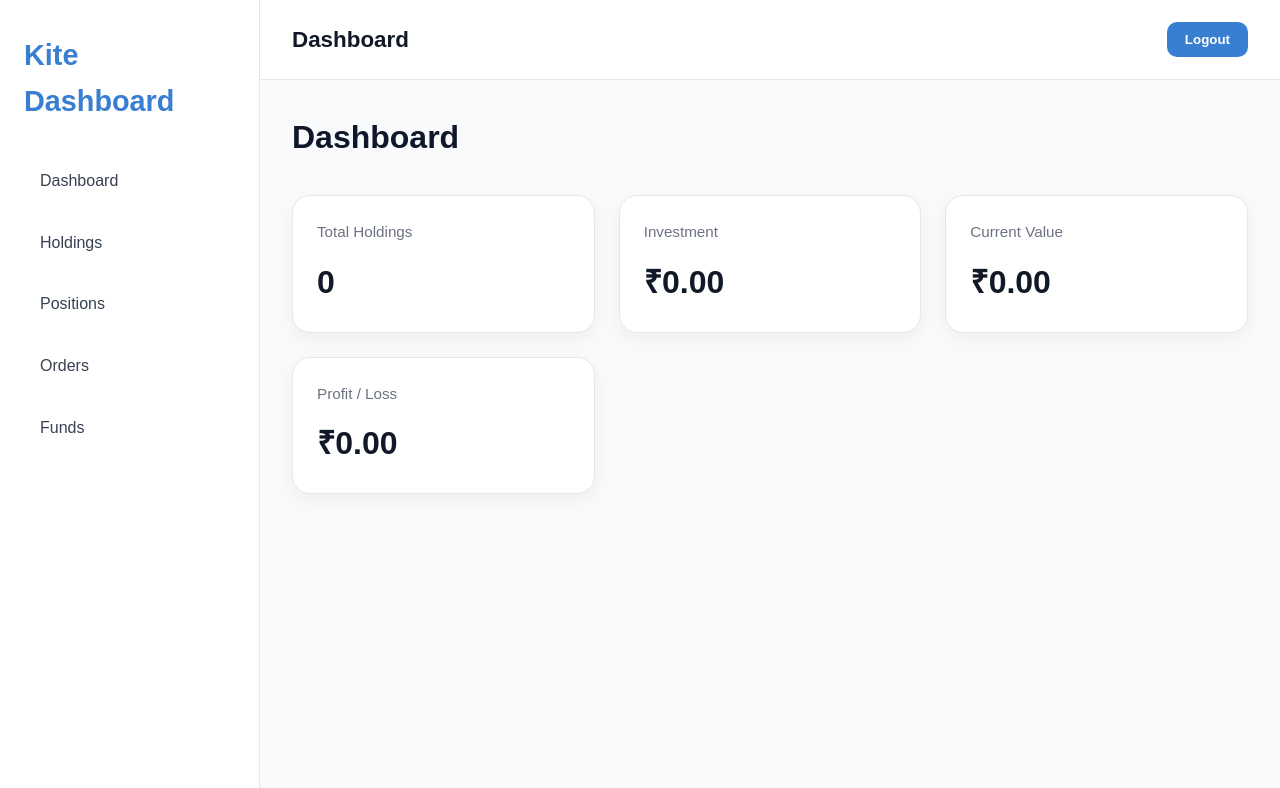
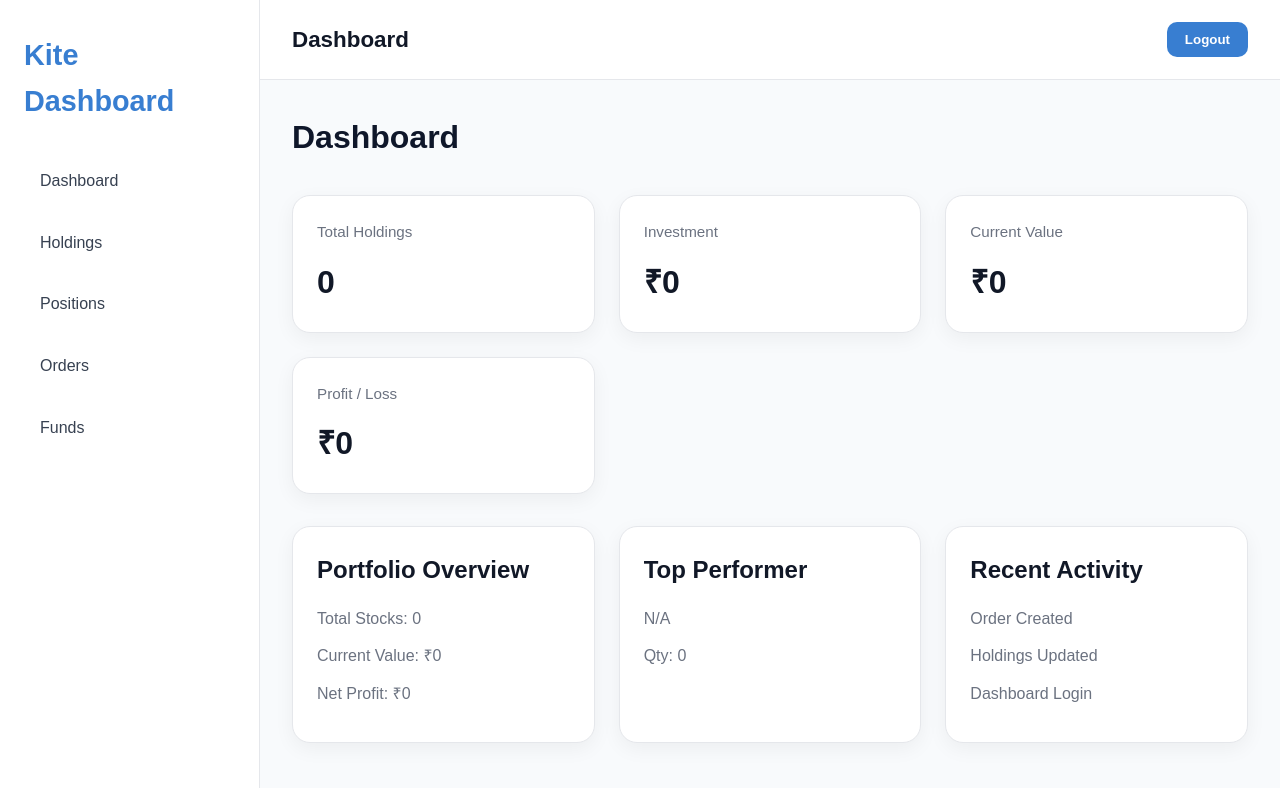
Before and after one commit to rajvircodes/zerodha-clone, a React (Vite) app in the folder dashboard/: page / in a window 1280 px wide. Shown: the top 788 px of the page. Built offline with nearby package versions, Linux system fonts and the light colour scheme; no server answers; sample sign-in values are in the browser's storage.

Commit message:
ui: improve dashboard homepage

```diff
--- /dev/null
+++ b/dashboard/src/pages/Dashboard/Dashboard.css
@@ -0,0 +1,54 @@
+.dashboard-page h1 {
+  margin-bottom: 2rem;
+}
+
+.summary-grid {
+  display: grid;
+
+  grid-template-columns:
+    repeat(auto-fit, minmax(250px, 1fr));
+
+  gap: 1.5rem;
+
+  margin-bottom: 2rem;
+}
+
+.dashboard-sections {
+  display: grid;
+
+  grid-template-columns:
+    repeat(auto-fit, minmax(280px, 1fr));
+
+  gap: 1.5rem;
+}
+
+.dashboard-card {
+  background: white;
+
+  padding: 1.5rem;
+
+  border-radius: 18px;
+
+  border: 1px solid #e5e7eb;
+
+  box-shadow:
+    0 6px 20px
+    rgba(0, 0, 0, 0.05);
+}
+
+.dashboard-card h2 {
+  margin-bottom: 1rem;
+
+  color: #111827;
+}
+
+.dashboard-card p,
+.dashboard-card li {
+  color: #6b7280;
+
+  margin-bottom: 0.75rem;
+}
+
+.dashboard-card ul {
+  list-style: none;
+}
--- a/dashboard/src/pages/Dashboard/Dashboard.jsx
+++ b/dashboard/src/pages/Dashboard/Dashboard.jsx
@@ -3,6 +3,8 @@
 import { getHoldings } from "../../services/holdings.service";
 
 import SummaryCard from "../../components/ui/SummaryCard/SummaryCard";
+
+import "./Dashboard.css";
 
 function Dashboard() {
   const [holdings, setHoldings] =
@@ -46,55 +48,130 @@
     currentValue -
     totalInvestment;
 
+  const topPerformer =
+    holdings.reduce(
+      (best, current) => {
+        const currentProfit =
+          (current.price -
+            current.avg) *
+          current.qty;
+
+        const bestProfit =
+          (best.price -
+            best.avg) *
+          best.qty;
+
+        return currentProfit >
+          bestProfit
+          ? current
+          : best;
+      },
+      holdings[0] || {}
+    );
+
   return (
-    <div>
-      <h1
-        style={{
-          marginBottom:
-            "2rem",
-        }}
-      >
-        Dashboard
-      </h1>
+    <div className="dashboard-page">
 
-      <div
-        style={{
-          display: "grid",
+      <h1>Dashboard</h1>
 
-          gridTemplateColumns:
-            "repeat(auto-fit,minmax(250px,1fr))",
-
-          gap: "1.5rem",
-        }}
-      >
+      <div className="summary-grid">
         <SummaryCard
           title="Total Holdings"
-          value={
-            holdings.length
-          }
+          value={holdings.length}
         />
 
         <SummaryCard
           title="Investment"
           value={`₹${totalInvestment.toFixed(
-            2
+            0
           )}`}
         />
 
         <SummaryCard
           title="Current Value"
           value={`₹${currentValue.toFixed(
-            2
+            0
           )}`}
         />
 
         <SummaryCard
           title="Profit / Loss"
           value={`₹${profitLoss.toFixed(
-            2
+            0
           )}`}
         />
       </div>
+
+      <div className="dashboard-sections">
+
+        <div className="dashboard-card">
+          <h2>
+            Portfolio Overview
+          </h2>
+
+          <p>
+            Total Stocks:
+            {" "}
+            {holdings.length}
+          </p>
+
+          <p>
+            Current Value:
+            {" "}
+            ₹
+            {currentValue.toFixed(
+              0
+            )}
+          </p>
+
+          <p>
+            Net Profit:
+            {" "}
+            ₹
+            {profitLoss.toFixed(
+              0
+            )}
+          </p>
+        </div>
+
+        <div className="dashboard-card">
+          <h2>
+            Top Performer
+          </h2>
+
+          <p>
+            {topPerformer.name ||
+              "N/A"}
+          </p>
+
+          <p>
+            Qty:
+            {" "}
+            {topPerformer.qty ||
+              0}
+          </p>
+        </div>
+
+        <div className="dashboard-card">
+          <h2>
+            Recent Activity
+          </h2>
+
+          <ul>
+            <li>
+              Order Created
+            </li>
+            <li>
+              Holdings Updated
+            </li>
+            <li>
+              Dashboard Login
+            </li>
+          </ul>
+        </div>
+
+      </div>
+
     </div>
   );
 }
```
Also changed, not shown: dashboard/src/index.css (line endings or trailing spaces).
